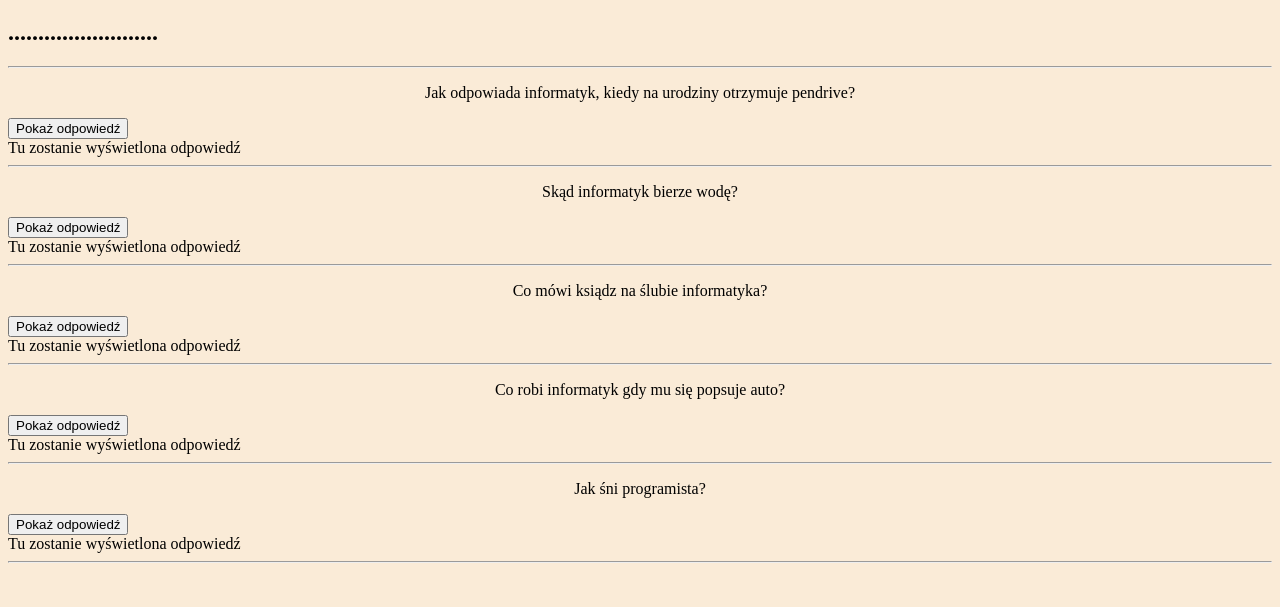
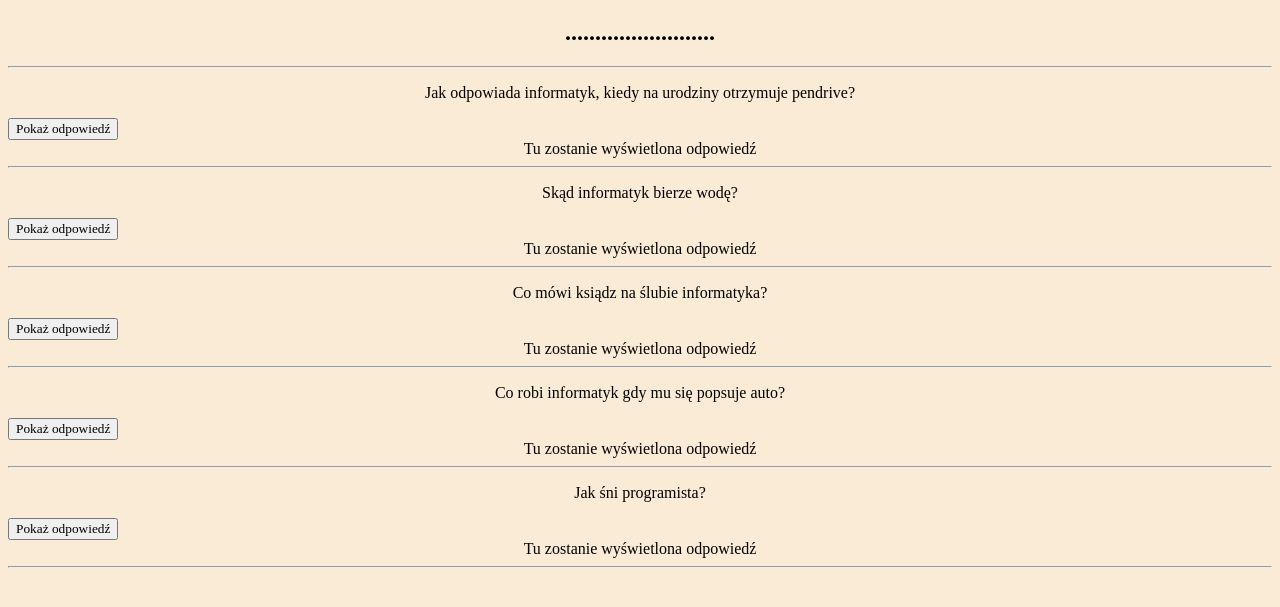
Before and after one commit to naamcia/www3, a plain HTML site: page index.html in a window 1280 px wide. Shown: the part 61-668 px from the top of the page. Drawn offline with Linux system fonts and the light colour scheme.

Commit message:
Update mystyle.css

```diff
--- a/mystyle.css
+++ b/mystyle.css
@@ -7,7 +7,7 @@ h1 {
   text-align: center;
 }
 
-p {
+p, div, button, h2 {
   font-family: "Times New Roman", Times, serif;
   text-align: center;
 }
```
